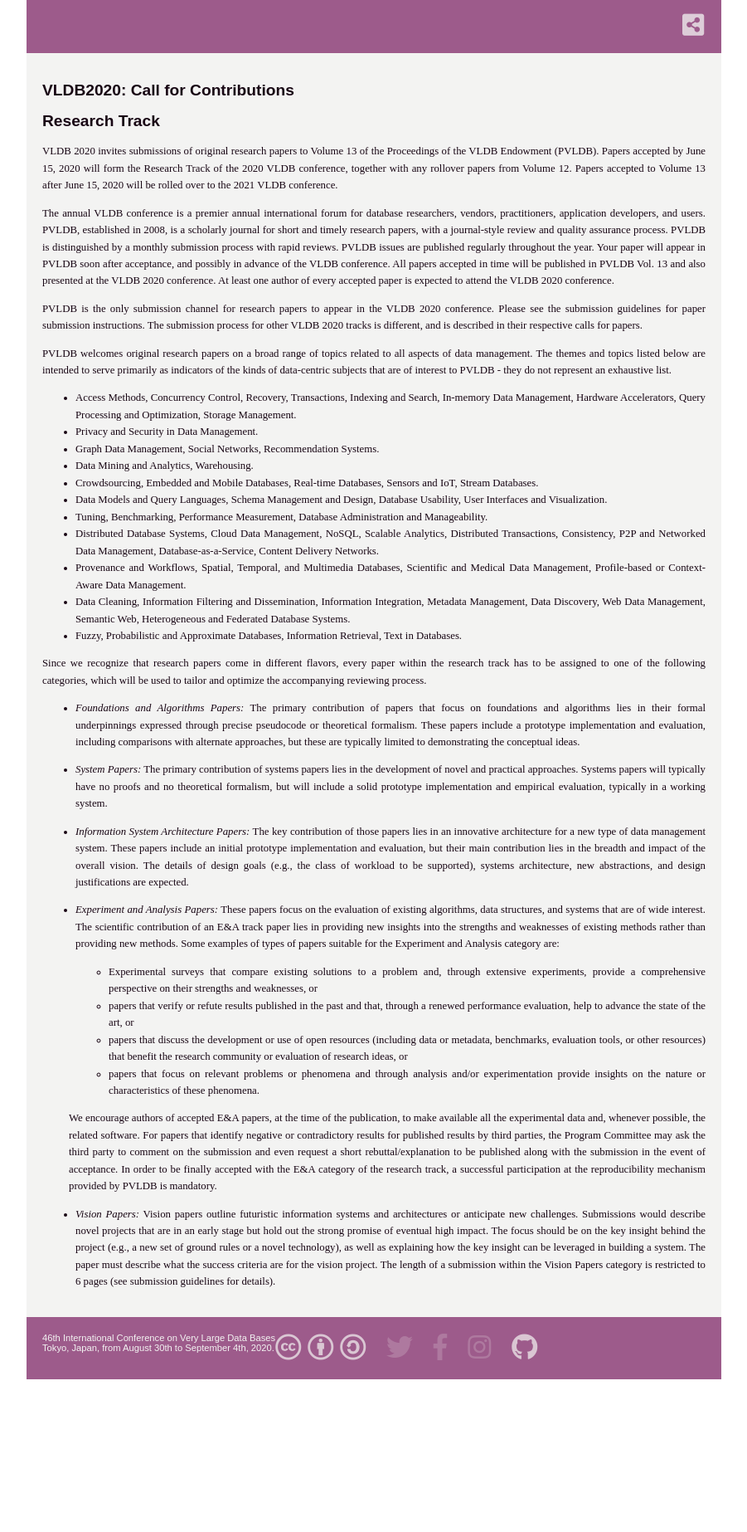
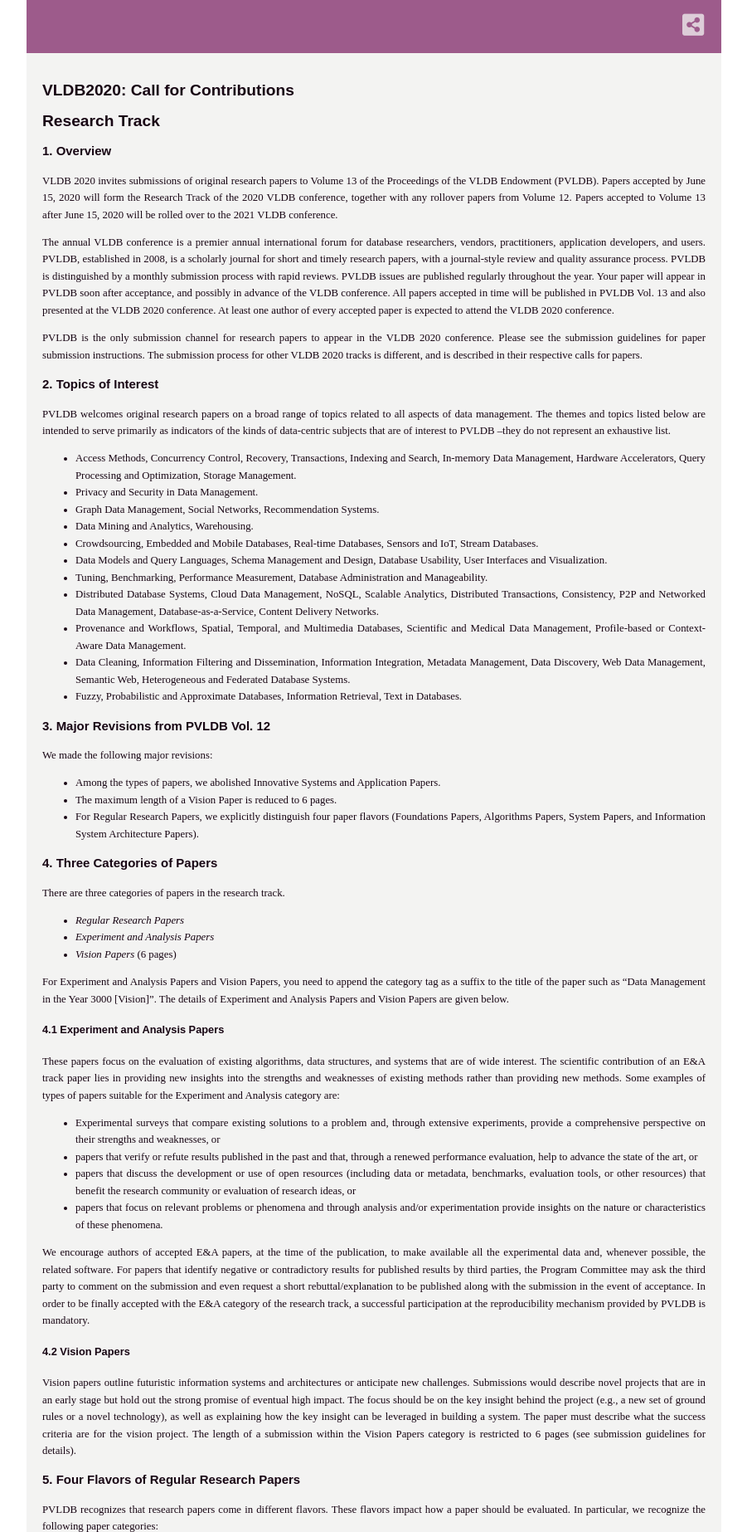
Before and after one commit to VLDB2020/developer-preview, a Jekyll site: the page built from research-track.md, in a window 1280 px wide, cut to the strip 2317-4163 px from the top of the page. Shown: the whole strip at 83% size, without its empty margins (189-1090 px from the left). Built offline with Jekyll 4.4.1, drawn with Linux system fonts in a browser that asks for light colours; nearby versions of some CDN libraries; some web fonts are replaced; some of the changed text lies outside the part shown.

Commit message:
Update CFP research track (#20) (#21)

```diff
--- a/research-track.md
+++ b/research-track.md
@@ -8,40 +8,69 @@
 
 ## Research Track
 
+### 1. Overview
+
 VLDB 2020 invites submissions of original research papers to Volume 13 of the Proceedings of the VLDB Endowment (PVLDB). Papers accepted by June 15, 2020 will form the Research Track of the 2020 VLDB conference, together with any rollover papers from Volume 12. Papers accepted to Volume 13 after June 15, 2020 will be rolled over to the 2021 VLDB conference.
 
 The annual VLDB conference is a premier annual international forum for database researchers, vendors, practitioners, application developers, and users. PVLDB, established in 2008, is a scholarly journal for short and timely research papers, with a journal-style review and quality assurance process. PVLDB is distinguished by a monthly submission process with rapid reviews. PVLDB issues are published regularly throughout the year. Your paper will appear in PVLDB soon after acceptance, and possibly in advance of the VLDB conference. All papers accepted in time will be published in PVLDB Vol. 13 and also presented at the VLDB 2020 conference. At least one author of every accepted paper is expected to attend the VLDB 2020 conference.
 
 PVLDB is the only submission channel for research papers to appear in the VLDB 2020 conference. Please see the submission guidelines for paper submission instructions. The submission process for other VLDB 2020 tracks is different, and is described in their respective calls for papers.
 
-PVLDB welcomes original research papers on a broad range of topics related to all aspects of data management. The themes and topics listed below are intended to serve primarily as indicators of the kinds of data-centric subjects that are of interest to PVLDB - they do not represent an exhaustive list.
+### 2. Topics of Interest
 
-- Access Methods, Concurrency Control, Recovery, Transactions, Indexing and Search, In-memory Data Management, Hardware Accelerators, Query Processing and Optimization, Storage Management.
-- Privacy and Security in Data Management.
-- Graph Data Management, Social Networks, Recommendation Systems.
-- Data Mining and Analytics, Warehousing.
-- Crowdsourcing, Embedded and Mobile Databases, Real-time Databases, Sensors and IoT, Stream Databases.
-- Data Models and Query Languages, Schema Management and Design, Database Usability, User Interfaces and Visualization.
-- Tuning, Benchmarking, Performance Measurement, Database Administration and Manageability.
-- Distributed Database Systems, Cloud Data Management, NoSQL, Scalable Analytics, Distributed Transactions, Consistency, P2P and Networked Data Management, Database-as-a-Service, Content Delivery Networks.
-- Provenance and Workflows, Spatial, Temporal, and Multimedia Databases, Scientific and Medical Data Management, Profile-based or Context-Aware Data Management.
-- Data Cleaning, Information Filtering and Dissemination, Information Integration, Metadata Management, Data Discovery, Web Data Management, Semantic Web, Heterogeneous and Federated Database Systems.
-- Fuzzy, Probabilistic and Approximate Databases, Information Retrieval, Text in Databases.
+PVLDB welcomes original research papers on a broad range of topics related to all aspects of data management. The themes and topics listed below are intended to serve primarily as indicators of the kinds of data-centric subjects that are of interest to PVLDB --they do not represent an exhaustive list.
 
-Since we recognize that research papers come in different flavors, every paper within the research track has to be assigned to one of the following categories, which will be used to tailor and optimize the accompanying reviewing process.
+* Access Methods, Concurrency Control, Recovery, Transactions, Indexing and Search, In-memory Data Management, Hardware Accelerators, Query Processing and Optimization, Storage Management.
+* Privacy and Security in Data Management.
+* Graph Data Management, Social Networks, Recommendation Systems.
+* Data Mining and Analytics, Warehousing.
+* Crowdsourcing, Embedded and Mobile Databases, Real-time Databases, Sensors and IoT, Stream Databases.
+* Data Models and Query Languages, Schema Management and Design, Database Usability, User Interfaces and Visualization.
+* Tuning, Benchmarking, Performance Measurement, Database Administration and Manageability.
+* Distributed Database Systems, Cloud Data Management, NoSQL, Scalable Analytics, Distributed Transactions, Consistency, P2P and Networked Data Management, Database-as-a-Service, Content Delivery Networks.
+* Provenance and Workflows, Spatial, Temporal, and Multimedia Databases, Scientific and Medical Data Management, Profile-based or Context-Aware Data Management.
+* Data Cleaning, Information Filtering and Dissemination, Information Integration, Metadata Management, Data Discovery, Web Data Management, Semantic Web, Heterogeneous and Federated Database Systems.
+* Fuzzy, Probabilistic and Approximate Databases, Information Retrieval, Text in Databases.
 
-- ***Foundations and Algorithms Papers:*** The primary contribution of papers that focus on foundations and algorithms lies in their formal underpinnings expressed through precise pseudocode or theoretical formalism. These papers include a prototype implementation and evaluation, including comparisons with alternate approaches, but these are typically limited to demonstrating the conceptual ideas.
+### 3. Major Revisions from PVLDB Vol. 12
 
-- ***System Papers:*** The primary contribution of systems papers lies in the development of novel and practical approaches. Systems papers will typically have no proofs and no theoretical formalism, but will include a solid prototype implementation and empirical evaluation, typically in a working system.
+We made the following major revisions:
 
-- ***Information System Architecture Papers:*** The key contribution of those papers lies in an innovative architecture for a new type of data management system.  These papers include an initial prototype implementation and evaluation, but their main contribution lies in the breadth and impact of the overall vision. The details of design goals (e.g., the class of workload to be supported), systems architecture, new abstractions, and design justifications are expected.
+* Among the types of papers, we abolished Innovative Systems and Application Papers.
+* The maximum length of a Vision Paper is reduced to 6 pages.
+* For Regular Research Papers, we explicitly distinguish four paper flavors (Foundations Papers, Algorithms Papers, System Papers, and Information System Architecture Papers).
 
-- ***Experiment and Analysis Papers:*** These papers focus on the evaluation of existing algorithms, data structures, and systems that are of wide interest. The scientific contribution of an E&A track paper lies in providing new insights into the strengths and weaknesses of existing methods rather than providing new methods. Some examples of types of papers suitable for the Experiment and Analysis category are:
-    - Experimental surveys that compare existing solutions to a problem and, through extensive experiments, provide a comprehensive perspective on their strengths and weaknesses, or
-    - papers that verify or refute results published in the past and that, through a renewed performance evaluation, help to advance the state of the art, or
-    - papers that discuss the development or use of open resources (including data or metadata, benchmarks, evaluation tools, or other resources) that benefit the research community or evaluation of research ideas, or
-    - papers that focus on relevant problems or phenomena and through analysis and/or experimentation provide insights on the nature or characteristics of these phenomena.
+### 4. Three Categories of Papers
 
-<div style="padding-left: 2.5em;">We encourage authors of accepted E&A papers, at the time of the publication, to make available all the experimental data and, whenever possible, the related software. For papers that identify negative or contradictory results for published results by third parties, the Program Committee may ask the third party to comment on the submission and even request a short rebuttal/explanation to be published along with the submission in the event of acceptance. In order to be finally accepted with the E&A category of the research track, a successful participation at the reproducibility mechanism provided by PVLDB is mandatory.</div>
+There are three categories of papers in the research track.
 
-- ***Vision Papers:*** Vision papers outline futuristic information systems and architectures or anticipate new challenges. Submissions would describe novel projects that are in an early stage but hold out the strong promise of eventual high impact. The focus should be on the key insight behind the project (e.g., a new set of ground rules or a novel technology), as well as explaining how the key insight can be leveraged in building a system. The paper must describe what the success criteria are for the vision project. The length of a submission within the Vision Papers category is restricted to 6 pages (see submission guidelines for details).
+* ***Regular Research Papers***
+* ***Experiment and Analysis Papers***
+* ***Vision Papers*** (6 pages)
+
+For Experiment and Analysis Papers and Vision Papers, you need to append the category tag as a suffix to the title of the paper such as “Data Management in the Year 3000 [Vision]”. The details of Experiment and Analysis Papers and Vision Papers are given below.
+
+#### 4.1 Experiment and Analysis Papers
+
+These papers focus on the evaluation of existing algorithms, data structures, and systems that are of wide interest. The scientific contribution of an E&A track paper lies in providing new insights into the strengths and weaknesses of existing methods rather than providing new methods. Some examples of types of papers suitable for the Experiment and Analysis category are:
+
+* Experimental surveys that compare existing solutions to a problem and, through extensive experiments, provide a comprehensive perspective on their strengths and weaknesses, or
+* papers that verify or refute results published in the past and that, through a renewed performance evaluation, help to advance the state of the art, or
+* papers that discuss the development or use of open resources (including data or metadata, benchmarks, evaluation tools, or other resources) that benefit the research community or evaluation of research ideas, or
+* papers that focus on relevant problems or phenomena and through analysis and/or experimentation provide insights on the nature or characteristics of these phenomena.
+
+We encourage authors of accepted E&A papers, at the time of the publication, to make available all the experimental data and, whenever possible, the related software. For papers that identify negative or contradictory results for published results by third parties, the Program Committee may ask the third party to comment on the submission and even request a short rebuttal/explanation to be published along with the submission in the event of acceptance. In order to be finally accepted with the E&A category of the research track, a successful participation at the reproducibility mechanism provided by PVLDB is mandatory.
+
+#### 4.2 Vision Papers
+
+Vision papers outline futuristic information systems and architectures or anticipate new challenges. Submissions would describe novel projects that are in an early stage but hold out the strong promise of eventual high impact. The focus should be on the key insight behind the project (e.g., a new set of ground rules or a novel technology), as well as explaining how the key insight can be leveraged in building a system. The paper must describe what the success criteria are for the vision project. The length of a submission within the Vision Papers category is restricted to 6 pages (see submission guidelines for details).
+
+### 5. Four Flavors of Regular Research Papers
+
+PVLDB recognizes that research papers come in different flavors. These flavors impact how a paper should be evaluated. In particular, we recognize the following paper categories:
+
+* ***Foundations Papers and Algorithms Papers:*** The primary contribution of papers that focus on foundations and algorithms lies in their formal underpinnings expressed through precise pseudocode or theoretical formalism. These papers include a prototype implementation and evaluation, including comparisons with alternate approaches, but these are typically limited to demonstrating the conceptual ideas.
+* ***Systems Papers:*** The primary contribution of systems papers lies in the development of novel and practical approaches. Systems papers will typically have no proofs and no theoretical formalism, but will include a solid prototype implementation and empirical evaluation, typically in a working system.
+* ***Information System Architectures Papers:*** The key contribution of those papers lies in an innovative architecture for a new type of data management system. These papers include an initial prototype implementation and evaluation, but their main contribution lies in the breadth and impact of the overall vision. The details of design goals (e.g., the class of workload to be supported), systems architecture, new abstractions, and design justifications are expected.
+
+A paper may, of course, have qualities from more than one of the above categories. That is a plus for the paper, but not a requirement. This year, we seek to bring attention to those differences during the review process. When you submit the paper, you will have the opportunity to indicate which flavor or flavors best describe your paper. Please note that you do not need to add a suffix to the title.
```
